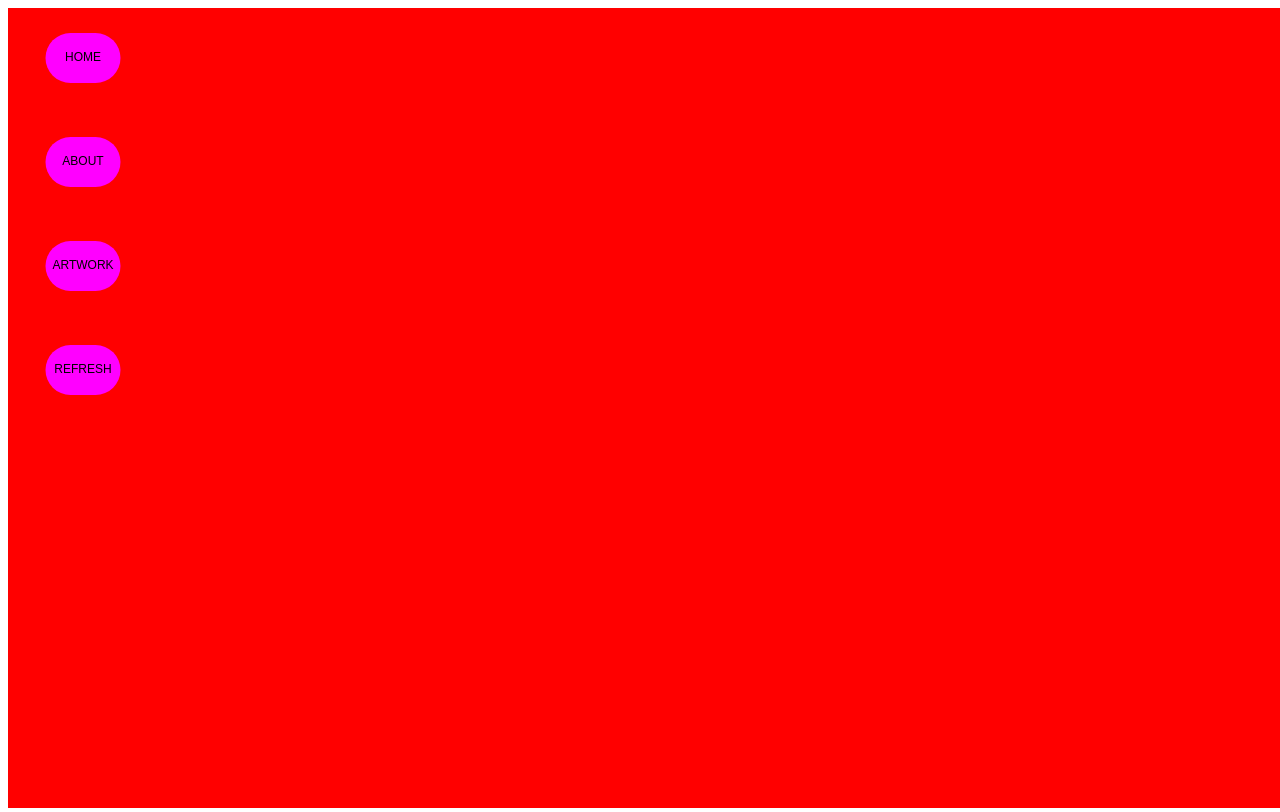
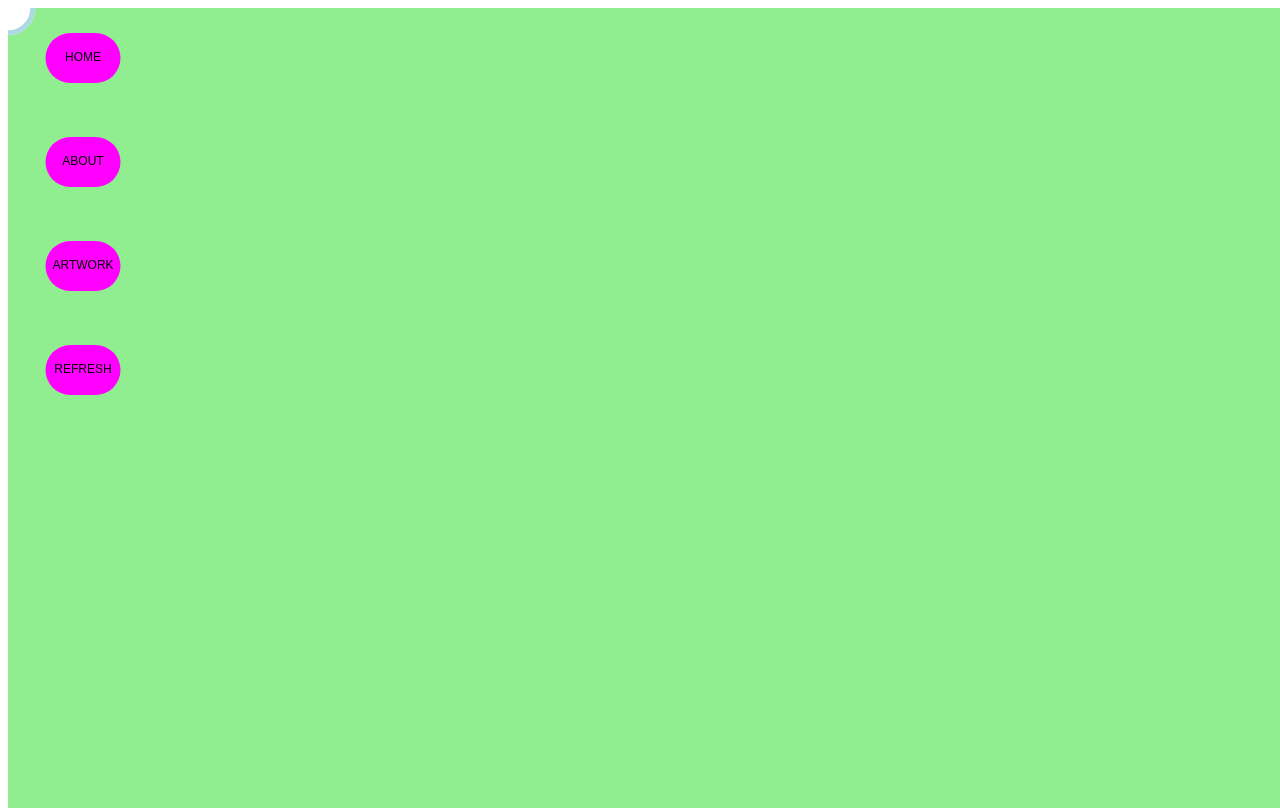
Before and after one commit to julia1802/gatsby-processing-main, a Gatsby site: page /artwork in a window 1280 px wide. Built offline with nearby package versions, Linux system fonts and the light colour scheme; Gatsby itself is replaced by a stand-in of ours.

Commit message:
update 3

```diff
--- a/src/pages/artwork.js
+++ b/src/pages/artwork.js
@@ -7,6 +7,7 @@ import P5Wrapper from "../components/P5Wrapper";
 import P5Manager from "../components/P5Manager";
 import { P5DispatchContext, P5StateContext } from "../components/P5Manager";
 import { MenuButton } from "../components/menuButton";
+import p5 from "p5";
 
 const Artwork_wrapper = P5Wrapper("my artwork");
 const Button_refresh = P5Wrapper("refresh");
@@ -49,22 +50,6 @@ function ComponentBuffer(props) {
  */
 function goban(p5) {
   // VARIABLE GLOBAL
-  let info_is = true;
-  const goban = [];
-  const stones = [];
-  const param = {
-    num: 19,
-    bg: 125,
-    fill: 255,
-    stroke: 0,
-    bg_alpha: 255,
-    fill_alpha: 255,
-    stroke_alpha: 255,
-    thickness: 1,
-    width: 20,
-    height: 20,
-    speed: 0.1,
-  };
 
   // PROCESSING FUNCTION
   p5.setup = function () {
@@ -72,194 +57,26 @@ function goban(p5) {
     p5.windowResized = () => {
       p5.resizeCanvas(p5.windowWidth, p5.windowHeight);
     };
-
-    init_goban(goban, param.num);
-    init_stones(stones, param.num);
   };
 
+
+function apparence(interieur, exterieur, epaisseur){
+  p5.fill(interieur);
+  p5.stroke(exterieur);
+  p5.strokeWeight(epaisseur);
+}
+
+function batement (x, y, tx, ty, interieur, exterieur, epaisseur){
+  apparence(interieur, exterieur, epaisseur);
+  let coeur_x = p5.sin(p5.frameCount/60) *tx;
+  let coeur_y = p5.sin(p5.frameCount/60)*ty;
+  p5.ellipse(x, y, coeur_x, coeur_y);
+}
+
   p5.draw = function () {
-    p5.background("red");
+    p5.background("lightgreen");
+    p5.rectMode(p5.CENTER);
+    batement(p5.mouseX, p5.mouseY, 50, 50, "lightblue", "white", 5);
+    batement(p5.mouseY, p5.mouseX, 50, 50, "white", "lightblue", 5);
   };
-
-  p5.mousePressed = function () {
-    setting(param, goban, stones);
-  };
-
-  p5.keyPressed = function () {
-    if (p5.key === "a") {
-      set_apparence(param);
-    }
-    if (p5.key === "t") {
-      set_size(param);
-    }
-
-    if (p5.key === "s") {
-      set_speed(param);
-    }
-
-    if (p5.key === "n") {
-      set_num(param, goban, stones);
-    }
-
-    if (p5.key === "i") {
-      info_is = info_is ? false : true;
-    }
-  };
-
-  // MY FUNCTIONS
-  // SETTING
-  function setting(struc, goban, pierre) {
-    set_num(struc, goban, pierre);
-    set_apparence(struc);
-    set_size(struc);
-    set_speed(struc);
-  }
-
-  function set_speed(struc) {
-    struc.speed = p5.random(0, 0.5);
-  }
-
-  function set_num(struc, goban, stones) {
-    struc.num = p5.round(p5.random(3, 19));
-    goban.length = 0;
-    stones.length = 0;
-    init_goban(goban, struc.num);
-    init_stones(stones, struc.num);
-  }
-
-  function set_size(struc) {
-    struc.width = p5.random(p5.width / 30, p5.width);
-    struc.height = p5.random(p5.height / 30, p5.height);
-  }
-
-  function set_apparence(struc) {
-    struc.bg = p5.random(255);
-    struc.fill = p5.random(255);
-    struc.stroke = p5.random(255);
-    struc.bg_alpha = p5.random(255);
-    struc.fill_alpha = p5.random(255);
-    struc.stroke_alpha = p5.random(255);
-    struc.thickness = p5.random(10);
-  }
-
-  // MY GUI INFO
-  function show_gui(is) {
-    if (is) {
-      let step = 20;
-      let pos = 0;
-      let x = 150;
-      let y = 25;
-      p5.noStroke();
-      // bg gui
-      p5.fill("yellow");
-      p5.rect(x - step, y, 200, 140);
-      //text
-      p5.fill("magenta");
-      p5.textAlign(p5.LEFT);
-      p5.text("i: show info", x, y + (pos += step));
-      p5.text("a: change apparence", x, y + (pos += step));
-      p5.text("t: change size", x, y + (pos += step));
-      p5.text("s: change speed", x, y + (pos += step));
-      p5.text("n: change quantity", x, y + (pos += step));
-      p5.text("mouse click change all settings", x, y + (pos += step));
-    }
-  }
-
-  // MY ARTISTICS FUNCTIONS
-  function let_s_dance(list, data) {
-    let dist = 30;
-    for (let i = 0; i < list.length; i++) {
-      let pos_x = list[i].x;
-      let pos_y = list[i].y;
-      let distance = 10;
-      let ang = p5.frameCount * p5.pow(data.speed, 4);
-      dancing_stone(pos_x, pos_y, distance, ang, data);
-    }
-  }
-
-  function dancing_stone(x, y, radius, angle, data) {
-    let normal_pos_x = p5.cos(angle);
-    let normal_pos_y = p5.sin(angle);
-    let projection_x = normal_pos_x * radius;
-    let projection_y = normal_pos_y * radius;
-    let final_pos_x = x + projection_x;
-    let final_pos_y = y + projection_y;
-    let rot = p5.frameCount * 0.02;
-    turning_stone(final_pos_x, final_pos_y, data.width, data.height, rot);
-  }
-
-  function turning_stone(x, y, w, h, rotation) {
-    let offset_w = w / 2;
-    let offset_h = h / 2;
-    p5.push();
-    p5.translate(x, y);
-    p5.push();
-    p5.rotate(rotation);
-    p5.translate(-offset_w, -offset_h);
-    p5.rect(0, 0, w, h);
-    p5.pop();
-    p5.pop();
-  }
-
-  function apparence(struc) {
-    p5.fill(struc.fill, struc.fill_alpha);
-    p5.stroke(struc.stroke, struc.stroke_alpha);
-    p5.strokeWeight(struc.thickness);
-  }
-
-  // MY STONES FUNCTION
-  function show_stones(list) {
-    for (let i = 0; i < list.length; i++) {
-      p5.circle(list[i].x, list[i].y, 10);
-    }
-  }
-
-  function init_stones(list, size) {
-    let size_cell_x = p5.width / size;
-    let size_cell_y = p5.height / size;
-    let offset_x = size_cell_x / 2;
-    let offset_y = size_cell_y / 2;
-    for (let i = 0; i <= size; i++) {
-      for (let k = 0; k <= size; k++) {
-        let x = i * size_cell_x - offset_x;
-        let y = k * size_cell_y - offset_y;
-        list.push({
-          x: x,
-          y: y,
-          sx: size_cell_x,
-          sy: size_cell_y,
-          ox: offset_x,
-          oy: offset_y,
-        });
-      }
-    }
-  }
-
-  // MES FONCTIONS GOBAN
-  function show_goban(list) {
-    for (let i = 0; i < list.length; i++) {
-      p5.line(list[i].ax, list[i].ay, list[i].bx, list[i].by);
-    }
-  }
-
-  function init_goban(goban, size) {
-    let size_cell_x = p5.width / size;
-    let size_cell_y = p5.height / size;
-    let offset_x = size_cell_x / 2;
-    let offset_y = size_cell_y / 2;
-    for (let i = 0; i <= size; i++) {
-      // horizontal line
-      let ax_h = 0;
-      let ay_h = i * size_cell_y - offset_y;
-      let bx_h = p5.width;
-      let by_h = i * size_cell_y - offset_y;
-      goban.push({ ax: ax_h, ay: ay_h, bx: bx_h, by: by_h });
-      // vertical line
-      let ax_v = i * size_cell_x - offset_x;
-      let ay_v = 0;
-      let bx_v = i * size_cell_x - offset_x;
-      let by_v = p5.height;
-      goban.push({ ax: ax_v, ay: ay_v, bx: bx_v, by: by_v });
-    }
-  }
-}
+};
```
